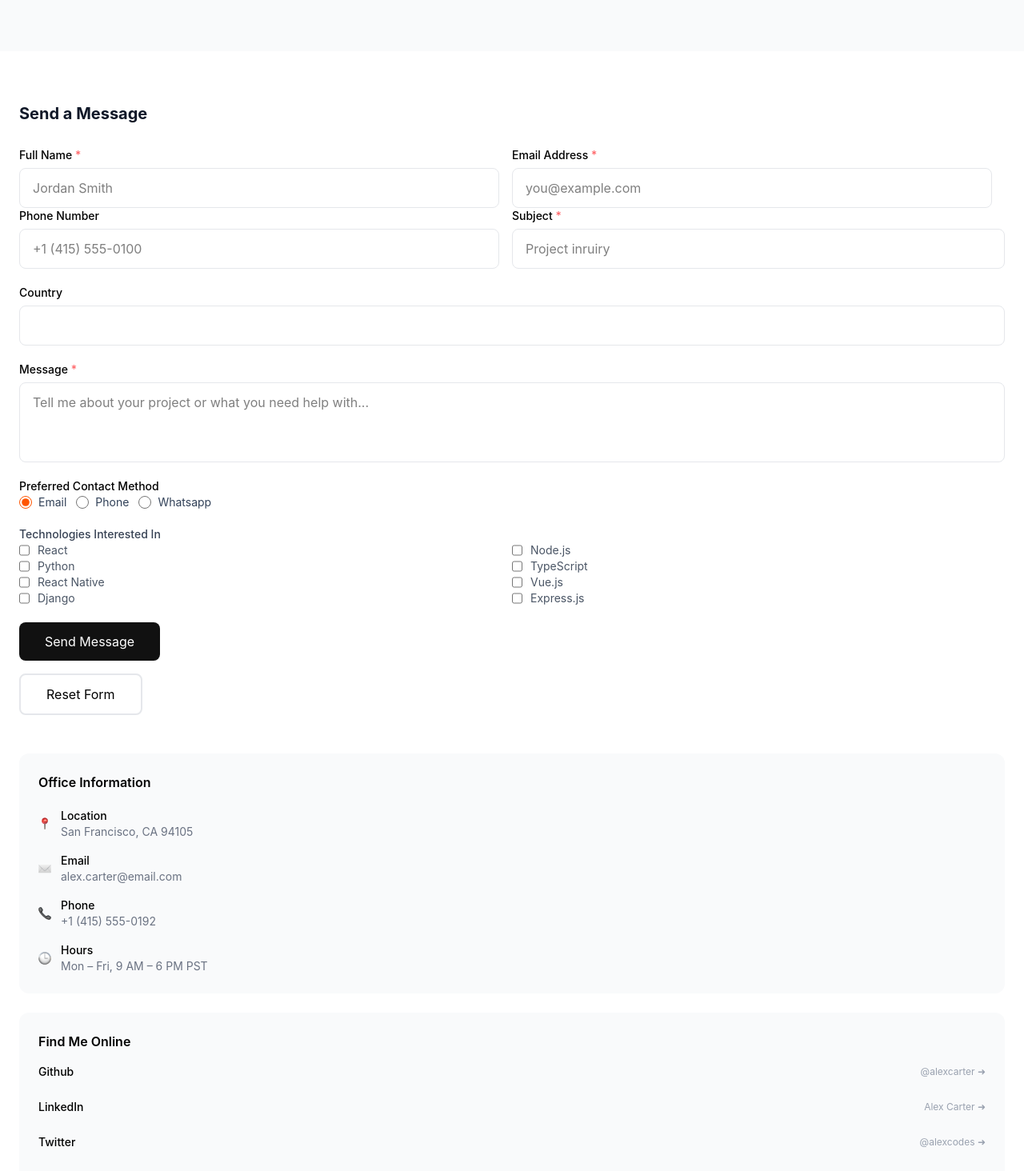
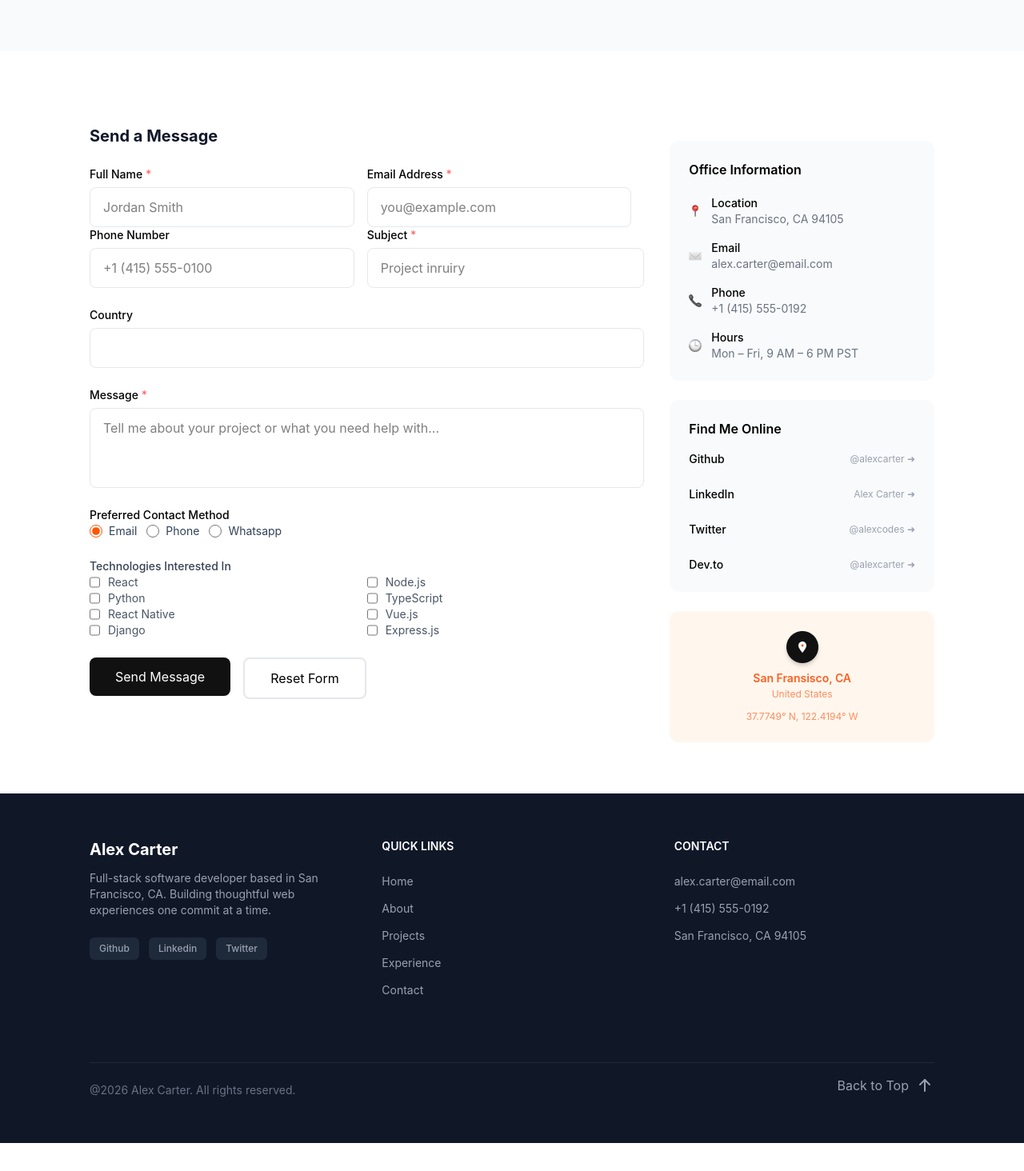
Before and after one commit to bando9/koda-b1-weekly2.1, a React (Vite) app: page /contact in a window 1280 px wide. Shown: the part 240-1704 px from the top of the page at 80% size. After the commit the page ends 1669 px from the top, so only its background shows below. Built offline with nearby package versions, Linux system fonts and the light colour scheme.

Commit message:
feat: update responsive experience and contact pages

```diff
--- a/src/components/footer.jsx
+++ b/src/components/footer.jsx
@@ -6,8 +6,8 @@ import { Link } from "react-router";
 export default function Footer() {
   return (
     <footer className="bg-[#101828]">
-      <div className="mx-6 flex flex-col">
-        <div className="pt-14 pb-10 space-y-10 lg:grid lg:grid-cols-3 lg:gap-10 lg:px-28">
+      <div className="px-6 flex flex-col lg:px-28">
+        <div className="pt-14 pb-10 space-y-10 lg:grid lg:grid-cols-3 lg:gap-10">
           <div className="left">
             <h2 className="text-white font-bold text-xl">Alex Carter</h2>
             <p className="mt-3 font-normal text-sm text-[#99A1AF]">
@@ -55,7 +55,7 @@ export default function Footer() {
           </div>
         </div>
 
-        <div className="mx-6 pb-14 flex flex-col md:flex-row md:justify-between md:items-center justify-center items-center border-t border-[#1E2939]">
+        <div className="pb-14 flex flex-col md:flex-row md:justify-between md:items-center justify-center items-center border-t border-[#1E2939]">
           <p className="text-[#6A7282] font-normal text-sm mt-6">
             @2026 Alex Carter. All rights reserved.
           </p>
--- a/src/components/header.jsx
+++ b/src/components/header.jsx
@@ -8,14 +8,14 @@ export default function Header({
   button,
 }) {
   return (
-    <section className={`bg-[#F9FAFB] px-6 py-16 text-${align}`}>
+    <section className={`bg-[#F9FAFB] px-6 py-16 text-${align} lg:px-28`}>
       <div
         className={`md:flex md:items-center ${button ? "md:justify-between" : "md:justify-center"}`}
       >
         <div>
           <h2 className="section-label">{label}</h2>
           <h1 className="section-title text-4xl">{title}</h1>
-          <p className="section-description md:px-15">{description}</p>
+          <p className="section-description">{description}</p>
         </div>
         {button && (
           <button className="py-3 px-6 bg-[#111111] rounded-lg text-white flex items-center gap-2 mt-5">
--- a/src/pages/contact/index.jsx
+++ b/src/pages/contact/index.jsx
@@ -70,9 +70,12 @@ export default function Contact() {
           description="Have a project in mind or just want to say hello? Fill out the form and I'll get back to you within 24 hours."
         />
 
-        <section className="px-6 py-16">
-          <h2 className="font-bold text-[#101828] text-xl">Send a Message</h2>
-          <form className="mt-7 space-y-5" onSubmit={handleSubmit(onSubmit)}>
+        <section className="px-6 py-16 lg:px-28 lg:grid lg:grid-cols-12 lg:gap-8">
+          <form
+            className="mt-7 space-y-6 lg:col-span-8"
+            onSubmit={handleSubmit(onSubmit)}
+          >
+            <h2 className="font-bold text-[#101828] text-xl">Send a Message</h2>
             <div className="md:grid md:grid-cols-2 md:space-x-4">
               <Input
                 required={true}
@@ -200,7 +203,7 @@ export default function Contact() {
               </div>
             </div>
 
-            <div className="flex flex-col gap-4 items-start">
+            <div className="flex flex-col gap-4 items-start lg:flex-row">
               <button
                 type="submit"
                 className="py-3 px-8 bg-[#111111] text-white rounded-lg"
@@ -217,7 +220,7 @@ export default function Contact() {
             </div>
           </form>
 
-          <div className="mt-12 space-y-6">
+          <div className="mt-12 space-y-6 lg:col-span-4">
             <div className="bg-[#F9FAFB] rounded-xl p-6">
               <div className="space-y-5">
                 <h2 className="font-semibold text-base">Office Information</h2>
--- a/src/pages/experience/index.jsx
+++ b/src/pages/experience/index.jsx
@@ -19,7 +19,7 @@ export default function Experience() {
           button={true}
         />
 
-        <section className="px-6 py-16">
+        <section className="px-6 py-16 lg:px-28">
           <SectionHeading
             align="start"
             label="work history"
@@ -31,13 +31,13 @@ export default function Experience() {
           </div>
         </section>
 
-        <section className="px-6 py-16">
+        <section className="px-6 py-16 lg:px-28">
           <SectionHeading
             label="credentials"
             title="certifications"
             align="start"
           />
-          <div className="mt-10 space-y-6">
+          <div className="mt-10 space-y-6 lg:space-y-0 lg:grid lg:grid-cols-3 lg:space-x-6">
             <CardCertificate
               initial="aws"
               title="AWS Certified Developer – Associate"
@@ -61,13 +61,13 @@ export default function Experience() {
           </div>
         </section>
 
-        <section className="px-6 py-12">
+        <section className="px-6 py-12 lg:px-28">
           <SectionHeading
             align="start"
             label="recognition"
             title="awards & honors"
           />
-          <div className="mt-10 space-y-6">
+          <div className="mt-10 space-y-6 lg:space-x-6 lg:grid-cols-2 lg:grid">
             {awards.map((award) => (
               <CardAward
                 title={award.title}
```
